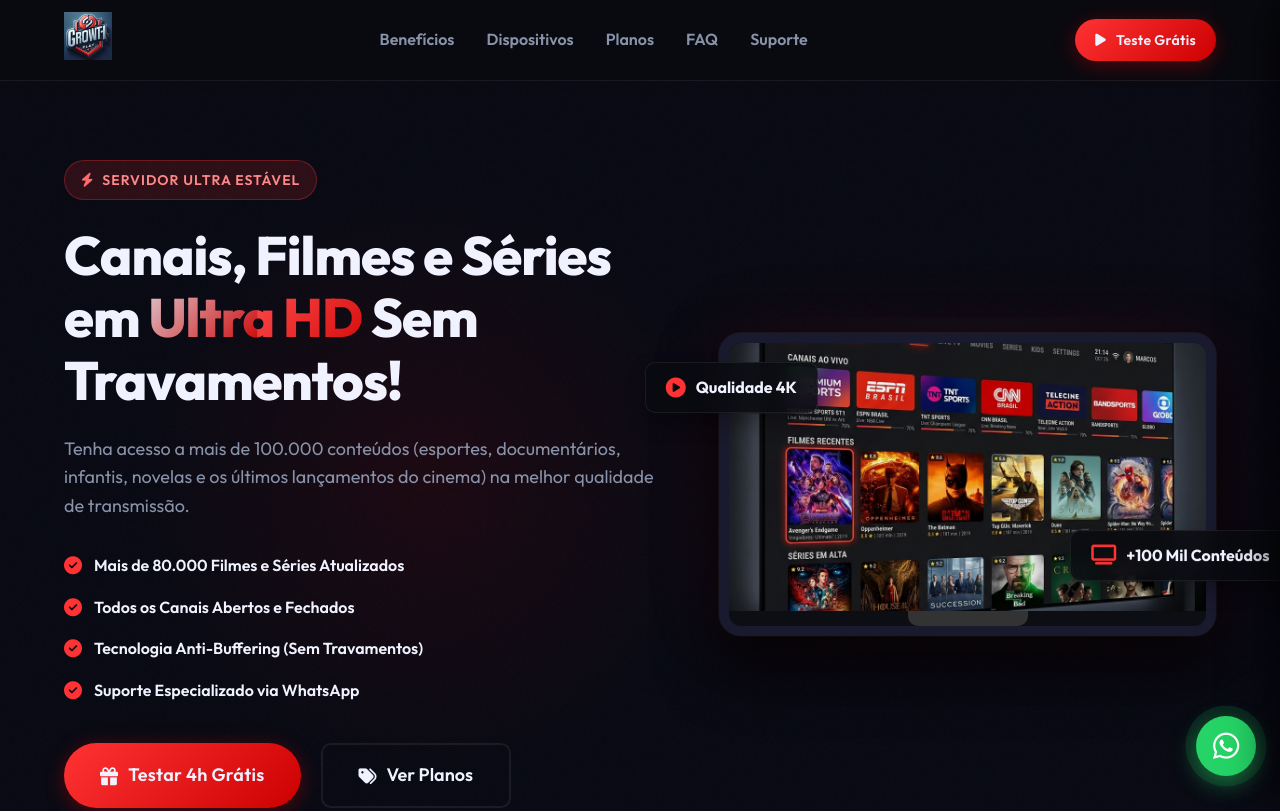
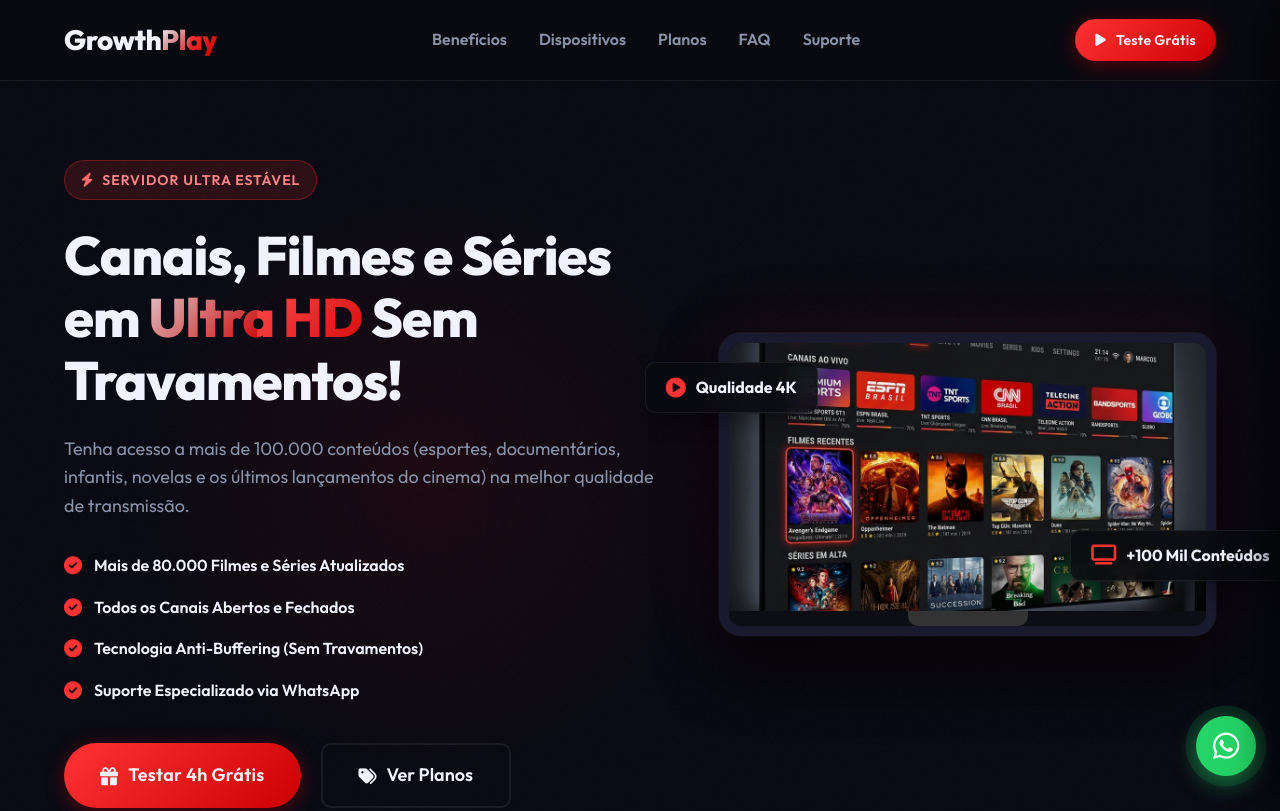
Before and after one commit to Glivan2903/growthplayer, a website: page public/index.html in a window 1280 px wide. Shown: the top 811 px of the page. Drawn offline with Linux system fonts and the light colour scheme.

Commit message:
style: remove logo image and replace with styled text logo

```diff
--- a/public/index.html
+++ b/public/index.html
@@ -22,7 +22,7 @@
     <header class="header">
         <div class="container header-container">
             <a href="#" class="logo-link">
-                <img src="assets/logo.png" alt="Growth Play Logo" class="logo-img">
+                <span class="logo-text">Growth<span class="gradient-text">Play</span></span>
             </a>
             <nav class="nav">
                 <a href="#beneficios" class="nav-link">Benefícios</a>
@@ -46,7 +46,7 @@
     <!-- Mobile Drawer Menu -->
     <div class="mobile-drawer" id="mobileDrawer">
         <div class="drawer-header">
-            <img src="assets/logo.png" alt="Growth Play Logo" class="logo-img">
+            <span class="logo-text">Growth<span class="gradient-text">Play</span></span>
             <button class="close-drawer" id="closeDrawer"><i class="fa-solid fa-xmark"></i></button>
         </div>
         <div class="drawer-links">
@@ -463,7 +463,7 @@
     <footer id="contato" class="footer">
         <div class="container footer-container">
             <div class="footer-brand">
-                <img src="assets/logo.png" alt="Growth Play Logo" class="footer-logo">
+                <span class="logo-text footer-logo-text">Growth<span class="gradient-text">Play</span></span>
                 <p>A melhor experiência de streaming IPTV do mercado. Estabilidade de ponta, suporte humanizado e grade completa.</p>
                 <div class="social-icons">
                     <a href="https://wa.me/5553999274904" target="_blank" class="social-icon"><i class="fa-brands fa-whatsapp"></i></a>
--- a/public/style.css
+++ b/public/style.css
@@ -264,15 +264,26 @@
     transition: height 0.3s cubic-bezier(0.4, 0, 0.2, 1);
 }
 
-.logo-img {
-    height: 48px;
-    width: auto;
-    object-fit: contain;
+.logo-link {
+    text-decoration: none;
+    display: inline-flex;
+    align-items: center;
+}
+
+.logo-text {
+    font-size: 28px;
+    font-weight: 800;
+    letter-spacing: -0.5px;
+    color: var(--text-main);
+    text-decoration: none;
+    display: inline-flex;
+    align-items: center;
     transition: var(--transition-smooth);
-}
-
-.logo-img:hover {
-    transform: scale(1.05);
+    user-select: none;
+}
+
+.logo-text:hover {
+    transform: scale(1.03);
 }
 
 .nav {
@@ -1133,8 +1144,7 @@
     padding-bottom: 60px;
 }
 
-.footer-logo {
-    height: 48px;
+.footer-logo-text {
     margin-bottom: 20px;
 }
 
```
